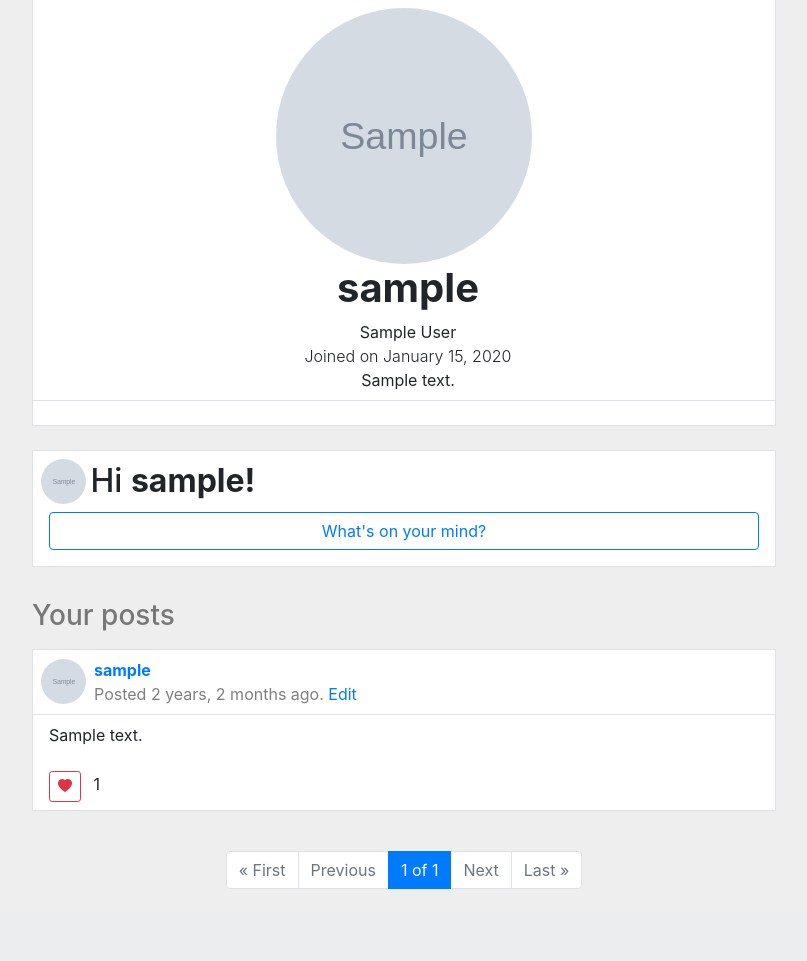
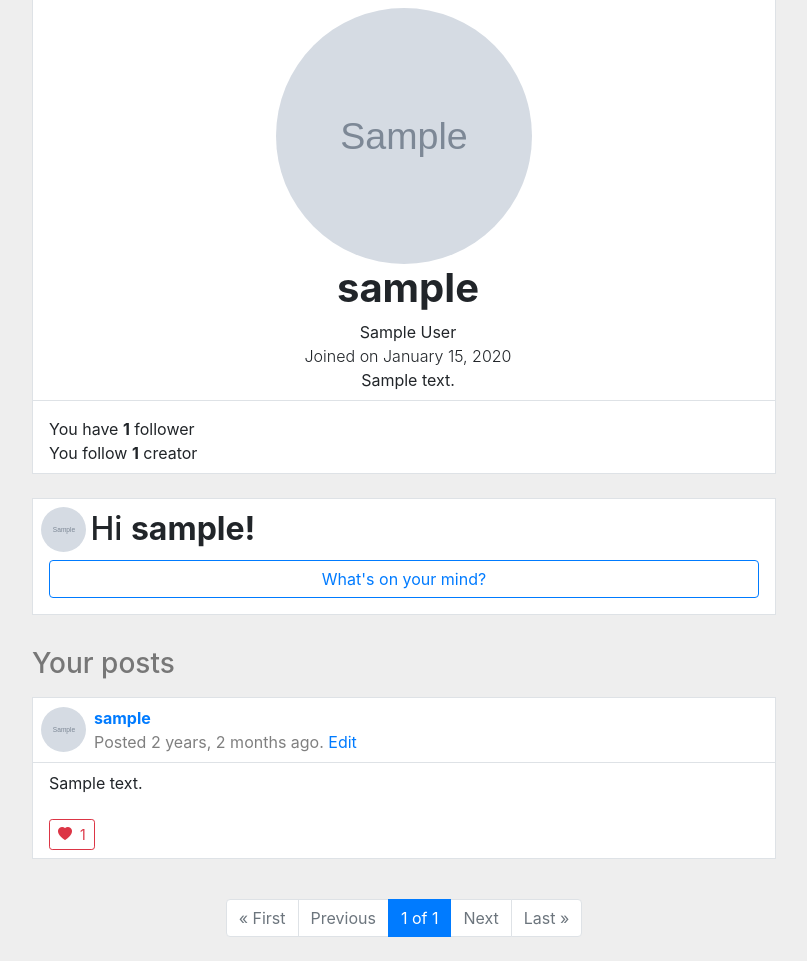
Before and after one commit to DaveFriedman/cs50web, a Django app: page /u/1/1 in a window 1280 px wide. Shown: the part 73-1034 px from the top of the page, without its empty margins (236-1043 px from the left). Before the commit the page ends 962 px from the top, so only its background shows below. Run offline with Django 3.2, Linux system fonts and the light colour scheme; a user stored in the database is signed in; tables that the repository leaves empty hold one stand-in row (values such as "Sample post"); grey boxes marked "Sample" are stand-in pictures; some libraries are stand-ins or nearby versions.

Commit message:
follower/ing counts now show on user's profile

```diff
--- a/Project 4 Network/network/network/static/network/network.js
+++ b/Project 4 Network/network/network/static/network/network.js
@@ -1,5 +1,4 @@
 document.addEventListener("DOMContentLoaded", function () {
-
 
   document.querySelector("#create-post-submit")?.addEventListener("submit", submit_post, false);
   document.querySelector(".follow-button ")?.addEventListener("click", follow_profile, false);
@@ -10,10 +9,11 @@ document.addEventListener("DOMContentLoaded", function () {
     $("#id_body").focus();
   });
 
-  // Enable tooltips for timestamps
+  // Enable bootstrap tooltips for timestamps
   $(function () {
     $('[data-toggle="tooltip"]').tooltip();
   });
+
 });
 
  // Follow and unfollow creators
--- a/Project 4 Network/network/network/templates/network/feed.html
+++ b/Project 4 Network/network/network/templates/network/feed.html
@@ -104,13 +104,13 @@
                     {% if post.user_likes %}
                     <button id="like-button-{{post.id}}" type="button" class="like-button btn btn-outline-danger btn-sm" data-id="{{post.id}}">
                         <i id="like-image-{{post.id}}" class="bi bi-heart-fill"></i>
+                        <span id="like-count-{{post.id}}" class="ml-1">{{post.num_likes}}</span>
                     </button>
-                    <span id="like-count-{{post.id}}" class="ml-2">{{post.num_likes}}</span>
                     {% else %}
                     <button id="like-button-{{post.id}}" type="button" class="like-button btn btn-outline-danger btn-sm" data-id="{{post.id}}">
                         <i id="like-image-{{post.id}}" class="bi bi-heart"></i>
+                        <span id="like-count-{{post.id}}" class="ml-1">{{post.num_likes}}</span>
                     </button>
-                    <span id="like-count-{{post.id}}" class="ml-2">{{post.num_likes}}</span>
                     {% endif %}
                 </div>
             </div>
--- a/Project 4 Network/network/network/templates/network/layout.html
+++ b/Project 4 Network/network/network/templates/network/layout.html
@@ -12,7 +12,7 @@
     <link rel="stylesheet" href="https://cdn.jsdelivr.net/npm/bootstrap-icons@1.8.1/font/bootstrap-icons.css">
 
     <link rel="stylesheet" href="{% static 'network/styles.css' %}"/>
-    <link rel="shortcut icon" href="{% static 'network/favicon.ico' %}"/>
+    <link rel="icon" href="{% static 'network/favicon.ico' %}"/>
     <script src="{% static 'network/network.js' %}"></script>
 </head>
 
--- a/Project 4 Network/network/network/templates/network/profile.html
+++ b/Project 4 Network/network/network/templates/network/profile.html
@@ -23,24 +23,35 @@
                     </div>
                 </div>
                 <div class="d-flex justify-content-between mx-2 mt-2 p-2">
-                    {% if user != profile %}
-                        {% if is_follower == True %}
-                        <span>Followed by <span id="is_follower_text"><strong>you</strong> and </span><strong>{{follower_count}}</strong> other{{follower_count | pluralize}}
-                        <br>Follows <strong>{{following_count}}</strong> creator{{following_count | pluralize}}</span>
+                    {% if user == profile %}
+                    <span>You have <strong>{{follower_count}}</strong> follower{{follower_count | pluralize}}
+                    <br>You follow <strong>{{following_count}}</strong> creator{{following_count | pluralize}}</span>
+                    {% else %}
+                        {% if is_follower %}
+                        <span>Followed by
+                            <span id="is_follower_text"><strong>you</strong> and </span>
+                            <strong>{{follower_count}}</strong> other{{follower_count | pluralize}}
+                            <br>
+                            Follows <strong>{{following_count}}</strong> creator{{following_count | pluralize}}
+                        </span>
 
                         <button id="follow-button" data-id="{{profile.id}}" type="button"
                                 class="follow-button is_follower btn btn-primary">
+                            <i id="follow-img" class="bi bi-person-plus-fill" width="32" height="32"></i>
                             <span id="follow-button-text">Following</span>
-                            <i id="follow-img" class="bi bi-person-plus-fill" width="32" height="32"></i>
                         </button>
                         {% else %}
-                        <span>Followed by <span id="is_follower_text"></span><strong>{{follower_count}}</strong> other{{follower_count | pluralize}}
-                        <br>Follows <strong>{{following_count}}</strong> creator{{following_count | pluralize}}</span>
+                        <span>Followed by
+                            <span id="is_follower_text"></span><strong>
+                            {{follower_count}}</strong> other{{follower_count | pluralize}}
+                            <br>
+                            Follows <strong>{{following_count}}</strong> creator{{following_count | pluralize}}
+                        </span>
 
                         <button id="follow-button" data-id="{{profile.id}}" type="button"
                                 class="follow-button is_not_follower btn btn-primary">
+                            <i id="follow-img" class="bi bi-person-plus" width="32" height="32"></i>
                             <span id="follow-button-text">Follow</span>
-                            <i id="follow-img" class="bi bi-person-plus" width="32" height="32"></i>
                         </button>
                         {% endif %}
                     {% endif %}
--- a/Project 4 Network/network/network/views.py
+++ b/Project 4 Network/network/network/views.py
@@ -3,16 +3,16 @@ from django.contrib import messages
 from django.contrib.auth import authenticate, login, logout, update_session_auth_hash
 from django.contrib.auth.decorators import login_required
 from django.contrib.auth.forms import PasswordChangeForm
-from django.core.exceptions import ObjectDoesNotExist
+# from django.core.exceptions import ObjectDoesNotExist
 from django.core.paginator import Paginator
-from django.core.serializers import *
+# from django.core.serializers import *
 from django.db import IntegrityError
 from django.db.models import Count, Case, BooleanField, Value, When
 from django.http import HttpResponseRedirect, JsonResponse
 from django.shortcuts import render, redirect
 from django.urls import reverse
 from django.utils import timezone
-from django.views.decorators.csrf import csrf_exempt
+# from django.views.decorators.csrf import csrf_exempt
 
 from .models import User, Post, Like, Follow
 from .forms import  PostForm, SignUpForm, UserForm
@@ -50,6 +50,7 @@ def index(request):
 def following(request):
     user = request.user
     creators = Follow.objects.filter(follower=user).values("creator")
+
     posts = Post.objects.filter(author__in=creators
         ).annotate(
             user_likes=Case(
@@ -83,7 +84,6 @@ def profile(request, profileid, profilename):
             ),
             num_likes=Count('like'),
         ).order_by("-id")
-    # posts = Post.objects.filter(author=profile).order_by("-id")
 
     paginator = Paginator(posts, 10)
     page_number = request.GET.get("page")
@@ -94,7 +94,7 @@ def profile(request, profileid, profilename):
         "profile": profile,
         "follower_count": Follow.objects.filter(creator=profile).count(),
         "following_count": Follow.objects.filter(follower=profile).count(),
-        "user_follows_profile": True if Follow.objects.filter(
+        "is_follower": True if Follow.objects.filter(
             follower=request.user, creator=profile).exists() else False,
         "posts": page_obj
     })
@@ -149,7 +149,6 @@ def profile(request, profileid, profilename):
 #         return JsonResponse({"error": "POST request required."}, status=400)
 
 
-@csrf_exempt
 @login_required
 def create_post(request):
 
@@ -223,7 +222,7 @@ def like_post(request, postid):
         is_liker = True
     except IntegrityError as e:
         messages.error(request, f"{e.__cause__}")
-        # redirect('profile', profileid=creator.id, profilename=creator.username)
+        redirect('index')
     return JsonResponse({"is_liker": is_liker})
 
 
@@ -242,7 +241,8 @@ def follow(request, profileid):
         is_follower = True
     except IntegrityError as e:
         messages.error(request, f"{e.__cause__}")
-        redirect('profile', profileid=creator.id, profilename=creator.username)
+        redirect('index')
+
     return JsonResponse({"is_follower": is_follower})
 
 
```
